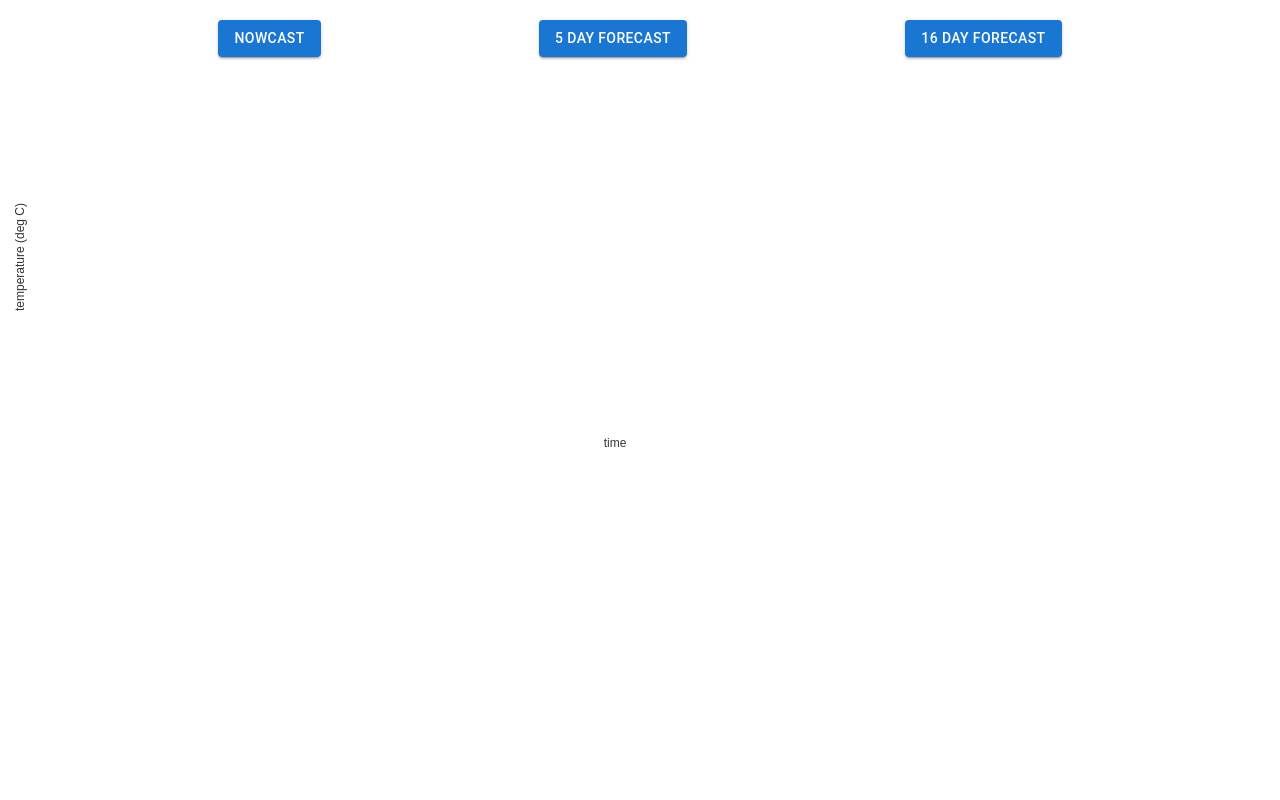
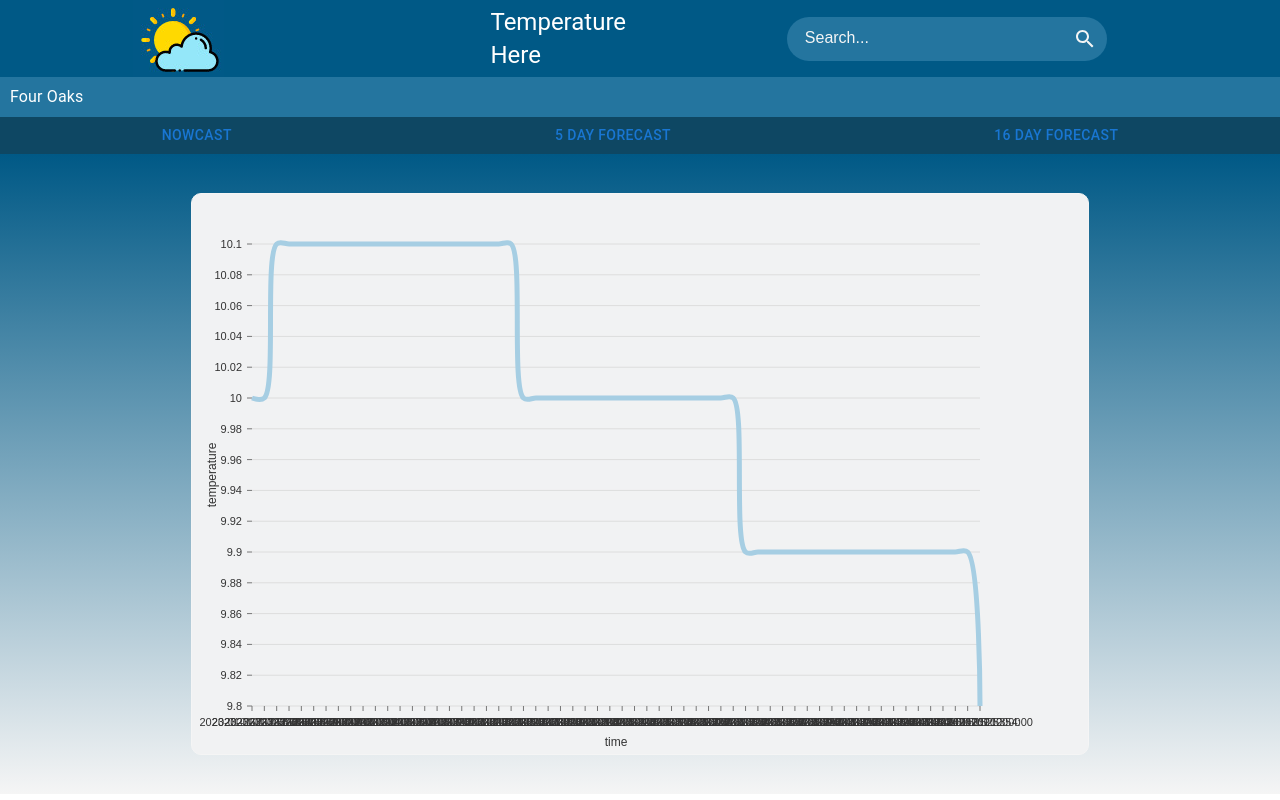
Before and after one commit to gTowhid/weather_app, a React (Create React App) app: page / in a window 1280 px wide. Built offline with nearby package versions, Linux system fonts and the light colour scheme; no server answers.

Commit message:
styled. searchbar added

```diff
--- a/package.json
+++ b/package.json
@@ -5,6 +5,7 @@
   "dependencies": {
     "@emotion/react": "^11.10.5",
     "@emotion/styled": "^11.10.5",
+    "@mui/icons-material": "^5.11.0",
     "@mui/material": "^5.11.6",
     "@nivo/core": "^0.80.0",
     "@nivo/line": "^0.80.0",
--- a/src/App.js
+++ b/src/App.js
@@ -5,13 +5,12 @@ import LineChart from './components/LineChart';
 
 export default function App() {
   const [url, setUrl] = useState('forecast/minutely');
+  const [city, setCity] = useState('Four Oaks');
 
   return (
     <Box>
-      <Navbar setUrl={setUrl} />
-      <Box height="50vh">
-        <LineChart url={url} />
-      </Box>
+      <Navbar setUrl={setUrl} city={city} />
+      <LineChart url={url} setCity={setCity} />
     </Box>
   );
 }
--- /dev/null
+++ b/src/assets/mockGeoLocations.js
@@ -0,0 +1,51 @@
+/* eslint-disable import/prefer-default-export */
+export const geoLocations = [
+  {
+    city: 'Amsterdam',
+    country: 'Netherlands',
+    latitude: 52.3667,
+    longitude: 4.8833,
+  },
+  {
+    city: 'Bangkok',
+    country: 'Thailand',
+    latitude: 13.75,
+    longitude: 100.5167,
+  },
+  {
+    city: 'Cairo',
+    country: 'Egypt',
+    latitude: 30.0444,
+    longitude: 31.2358,
+  },
+  {
+    city: 'Delhi, India',
+    latitude: 28.667,
+    longitude: 77.2167,
+  },
+  {
+    city: 'Guangzhou, China',
+    latitude: 23.1288,
+    longitude: 113.259,
+  },
+  {
+    city: 'Jakarta, Indonesia',
+    latitude: -6.2146,
+    longitude: 106.8451,
+  },
+  {
+    city: 'Manila, Philippines',
+    latitude: 14.6,
+    longitude: 120.9833,
+  },
+  {
+    city: 'Seoul, South Korea',
+    latitude: 37.56,
+    longitude: 126.99,
+  },
+  {
+    city: 'Tokyo, Japan',
+    latitude: 35.6839,
+    longitude: 139.7744,
+  },
+];
--- a/src/components/LineChart.jsx
+++ b/src/components/LineChart.jsx
@@ -1,12 +1,13 @@
 import { ResponsiveLine } from '@nivo/line';
-// import { mockLineData as data } from '../utlis/mockData';
-import { useEffect, useState } from 'react';
-import { fetchFromAPI } from '../utlis/fetchFromAPI';
-import useLocation from '../utlis/useLocation';
+import { Box } from '@mui/material';
+import { mockLineData as data } from '../utlis/mockData';
+// import { useEffect, useState } from 'react';
+// import { fetchFromAPI } from '../utlis/fetchFromAPI';
+// import useLocation from '../utlis/useLocation';
 
-export default function LineChart({ url }) {
-  // insert { url } as the param for API to work
-  const { lat, lon } = useLocation();
+export default function LineChart() {
+  // insert { url, setCity } as the param for API to work
+  /* const { lat, lon } = useLocation();
   const [data, setData] = useState([]);
 
   useEffect(() => {
@@ -19,6 +20,7 @@ export default function LineChart({ url }) {
             y: n.temp,
           };
         });
+        setCity(`${response.city_name} | ${response.timestamp_local}`);
         setData([
           {
             id: response.city_name,
@@ -31,9 +33,26 @@ export default function LineChart({ url }) {
       .catch((err) => {
         console.log(err);
       });
-  }, [url, lat, lon]);
+  }, [url, lat, lon, setCity]); */
 
   return (
+    <Box
+      height="80vh"
+      sx={{
+        backgroundImage: 'linear-gradient(#005986, whitesmoke)',
+        display: 'flex',
+        justifyContent: 'center',
+        alignItems: 'center',
+        overflowY: 'hidden',
+      }}
+    >
+      <Box
+        height="70vh"
+        width="70vw"
+        border="1px solid whitesmoke"
+        borderRadius="10px"
+        sx={{ backgroundColor: '#f1f2f3' }}
+      >
         <ResponsiveLine
           data={data}
           margin={{ top: 50, right: 110, bottom: 50, left: 60 }}
@@ -46,6 +65,7 @@ export default function LineChart({ url }) {
             reverse: false,
           }}
           yFormat=" >-.2f"
+          curve="catmullRom"
           axisTop={null}
           axisRight={null}
           axisBottom={{
@@ -62,42 +82,23 @@ export default function LineChart({ url }) {
             tickSize: 5,
             tickPadding: 5,
             tickRotation: 0,
-        legend: 'temperature (deg C)',
+            legend: 'temperature',
             legendOffset: -40,
             legendPosition: 'middle',
           }}
+          enableGridX={false}
+          colors={{ scheme: 'paired' }}
+          lineWidth={5}
+          enablePoints={false}
           pointSize={10}
           pointColor={{ theme: 'background' }}
           pointBorderWidth={2}
           pointBorderColor={{ from: 'serieColor' }}
           pointLabelYOffset={-12}
           useMesh
-      legends={[
-        {
-          anchor: 'bottom-right',
-          direction: 'column',
-          justify: false,
-          translateX: 100,
-          translateY: 0,
-          itemsSpacing: 0,
-          itemDirection: 'left-to-right',
-          itemWidth: 80,
-          itemHeight: 20,
-          itemOpacity: 0.75,
-          symbolSize: 12,
-          symbolShape: 'circle',
-          symbolBorderColor: 'rgba(0, 0, 0, .5)',
-          effects: [
-            {
-              on: 'hover',
-              style: {
-                itemBackground: 'rgba(0, 0, 0, .03)',
-                itemOpacity: 1,
-              },
-            },
-          ],
-        },
-      ]}
+          legends={[]}
         />
+      </Box>
+    </Box>
   );
 }
--- a/src/components/Navbar.jsx
+++ b/src/components/Navbar.jsx
@@ -1,16 +1,40 @@
-import { Box, Button } from '@mui/material';
+import { Box, Button, Typography } from '@mui/material';
+import SearchBar from './SearchBar';
+import img from '../assets/logo.jpeg';
 
-export default function Navbar({ setUrl }) {
+export default function Navbar({ setUrl, city }) {
   return (
+    <Box>
       <Box
         sx={{
+          backgroundColor: '#005986',
           display: 'flex',
-        justifyContent: 'space-evenly',
-        marginTop: '20px',
+          alignItems: 'center',
+          justifyContent: 'space-around',
+        }}
+      >
+        <img src={img} alt="logo" />
+        <Typography variant="h5" maxWidth="30px" sx={{ color: 'white' }}>
+          Temperature Here
+        </Typography>
+        <SearchBar />
+      </Box>
+
+      <Box sx={{ backgroundColor: '#24759f' }}>
+        <Typography sx={{ padding: '8px 0 8px 10px', color: 'white' }}>
+          {`${city}`}
+        </Typography>
+      </Box>
+
+      <Box
+        sx={{
+          backgroundColor: '#0e4763',
+          display: 'flex',
+          justifyContent: 'space-around',
         }}
       >
         <Button
-        variant="contained"
+          variant="text"
           onClick={() => {
             setUrl('forecast/minutely');
           }}
@@ -18,7 +42,7 @@ export default function Navbar({ setUrl }) {
           Nowcast
         </Button>
         <Button
-        variant="contained"
+          variant="text"
           onClick={() => {
             setUrl('forecast/3hourly');
           }}
@@ -26,7 +50,7 @@ export default function Navbar({ setUrl }) {
           5 Day Forecast
         </Button>
         <Button
-        variant="contained"
+          variant="text"
           onClick={() => {
             setUrl('forecast/daily');
           }}
@@ -34,5 +58,6 @@ export default function Navbar({ setUrl }) {
           16 Day Forecast
         </Button>
       </Box>
+    </Box>
   );
 }
--- /dev/null
+++ b/src/components/SearchBar.jsx
@@ -0,0 +1,47 @@
+import { useState } from 'react';
+import { Paper, IconButton } from '@mui/material';
+import SearchIcon from '@mui/icons-material/Search';
+
+import { geoLocations } from '../assets/mockGeoLocations';
+
+export default function SearchBar() {
+  const [searchTerm, setSearchTerm] = useState('');
+
+  // eslint-disable-next-line no-shadow
+  const searchClick = (searchTerm) => {
+    // console.log(searchTerm);
+    const output = geoLocations.filter((el) =>
+      el.city === searchTerm ? el : null
+    );
+
+    console.log(output);
+  };
+
+  return (
+    <Paper
+      component="form"
+      onSubmit={(e) => e.preventDefault()}
+      sx={{
+        pl: 2,
+        boxShadow: 'none',
+        borderRadius: 20,
+        mr: { sm: 5 },
+        backgroundColor: '#24759f',
+      }}
+    >
+      <input
+        className="searchBox"
+        placeholder="Search..."
+        value={searchTerm}
+        onChange={(e) => setSearchTerm(e.target.value)}
+      />
+      <IconButton
+        type="submit"
+        sx={{ p: '10px', color: 'red' }}
+        onClick={() => searchClick(searchTerm)}
+      >
+        <SearchIcon sx={{ color: 'whitesmoke' }} />
+      </IconButton>
+    </Paper>
+  );
+}
--- a/src/index.css
+++ b/src/index.css
@@ -13,3 +13,28 @@ code {
   font-family: source-code-pro, Menlo, Monaco, Consolas, 'Courier New',
     monospace;
 }
+
+.searchBox {
+  background-color: #24759f;
+  border: none;
+  min-width: 20vw;
+}
+
+.searchBox:focus {
+  border: none;
+  color: 'whitesmoke';
+}
+
+input, select, textarea{
+  color: whitesmoke;
+  font-size: 1rem;
+}
+
+textarea:focus, input:focus {
+  color: whitesmoke;
+}
+
+.searchBox::placeholder {
+  color: whitesmoke;
+  font-size: 1rem;
+}
--- a/src/utlis/useLocation.js
+++ b/src/utlis/useLocation.js
@@ -1,14 +1,14 @@
 import { useEffect, useState } from 'react';
 
 export default function useLocation() {
-  const [lat, setLat] = useState(0.0);
-  const [lon, setLon] = useState(0.0);
+  const [lat, setLat] = useState(35.5);
+  const [lon, setLon] = useState(-78.5);
 
   useEffect(() => {
     async function successFunction(position) {
       setLat(position.coords.latitude.toFixed(1));
       setLon(position.coords.longitude.toFixed(1));
-      console.log(`Your latitude is :${lat} and longitude is ${lon}`);
+      // console.log(`Your latitude is :${lat} and longitude is ${lon}`);
     }
 
     if (navigator.geolocation) {
```
Also changed, not shown: src/assets/logo.jpeg (added), 1 other file (tests, documents, lock files or other folders). Lines whose indentation alone changed are shown as unchanged.
